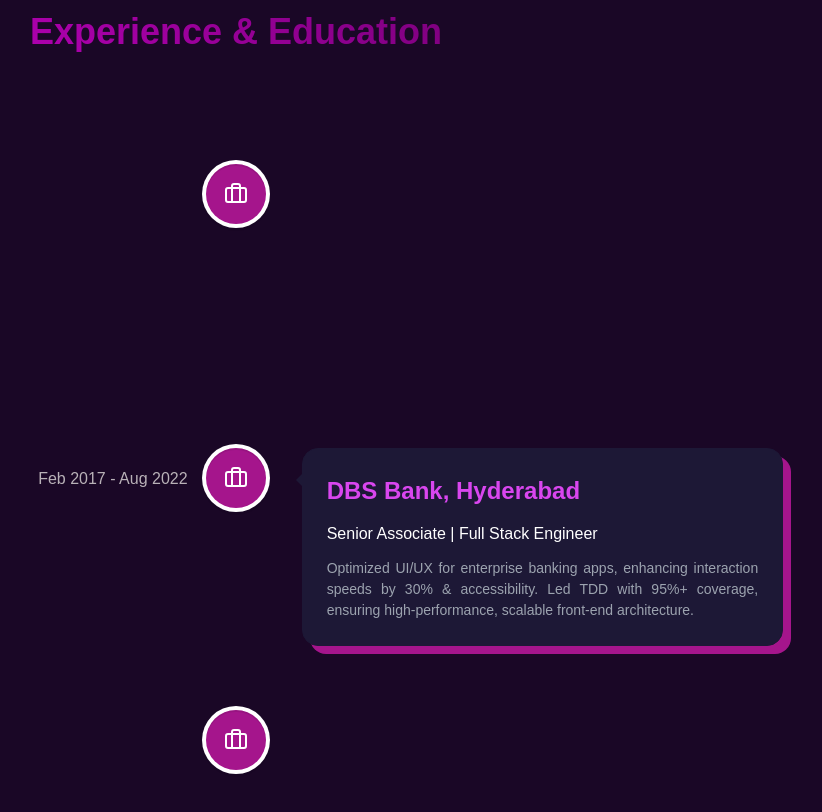
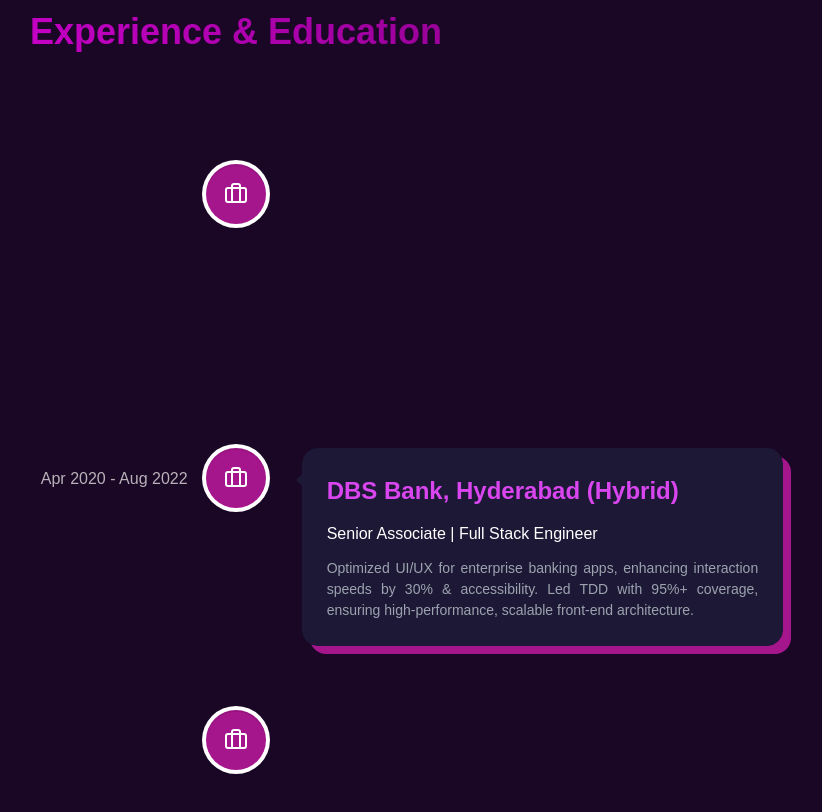
Before and after one commit to shreyasmulay23/my-portfolio, a Next.js app: page / in a window 1280 px wide. Shown: the part 1860-2672 px from the top of the page, without its empty margins (404-1226 px from the left). Built offline with nearby package versions, Linux system fonts and the light colour scheme; a web font is replaced by a local one.

Commit message:
Changes in timeline component.
[no-story]

```diff
--- a/app/data/timeline.js
+++ b/app/data/timeline.js
@@ -7,23 +7,30 @@
         icon: 'work'
     },
     {
-        year: 'Feb 2017 - Aug 2022',
+        year: 'Apr 2020 - Aug 2022',
         title: 'Senior Associate | Full Stack Engineer',
-        company: 'DBS Bank, Hyderabad',
+        company: 'DBS Bank, Hyderabad (Hybrid)',
+        description: 'Optimized UI/UX for enterprise banking apps, enhancing interaction speeds by 30% & accessibility. Led TDD with 95%+ coverage, ensuring high-performance, scalable front-end architecture.',
+        icon: 'work'
+    },
+    {
+        year: 'Feb 2017 - Apr 2020',
+        title: 'Application Specialist | Full Stack Engineer',
+        company: 'IBM India Pvt. Ltd., Hyderabad (on-site)',
         description: 'Optimized UI/UX for enterprise banking apps, enhancing interaction speeds by 30% & accessibility. Led TDD with 95%+ coverage, ensuring high-performance, scalable front-end architecture.',
         icon: 'work'
     },
     {
         year: 'Mar 2015 – Nov 2016',
-        title: 'Software Engineer',
-        company: 'Infogain India Pvt. Ltd., Bangalore',
+        title: 'Software Engineer | Full Stack Engineer',
+        company: 'Hewlett Packard Enterprise (Deputed from Infogain India Pvt. Ltd.), Bangalore (on-site)',
         description: 'Built interactive HTML5 reporting tools with Node.js & AngularJS, cutting dev time by 90% & boosting large dataset rendering efficiency by 45%.',
         icon: 'work'
     },
     {
         year: 'Dec 2013 – Mar 2015',
-        title: 'Software Engineer',
-        company: 'Nextlevl Retail Technologies Pvt. Ltd., Bangalore',
+        title: 'Software Engineer | Full Stack Engineer',
+        company: 'Nextlevl Retail Technologies Pvt. Ltd., Bangalore (on-site)',
         description: 'Built a unified marketing automation platform with Spring MVC & AWS, enhancing cloud scalability & improving UI performance by 25%.',
         icon: 'work'
     },
```
